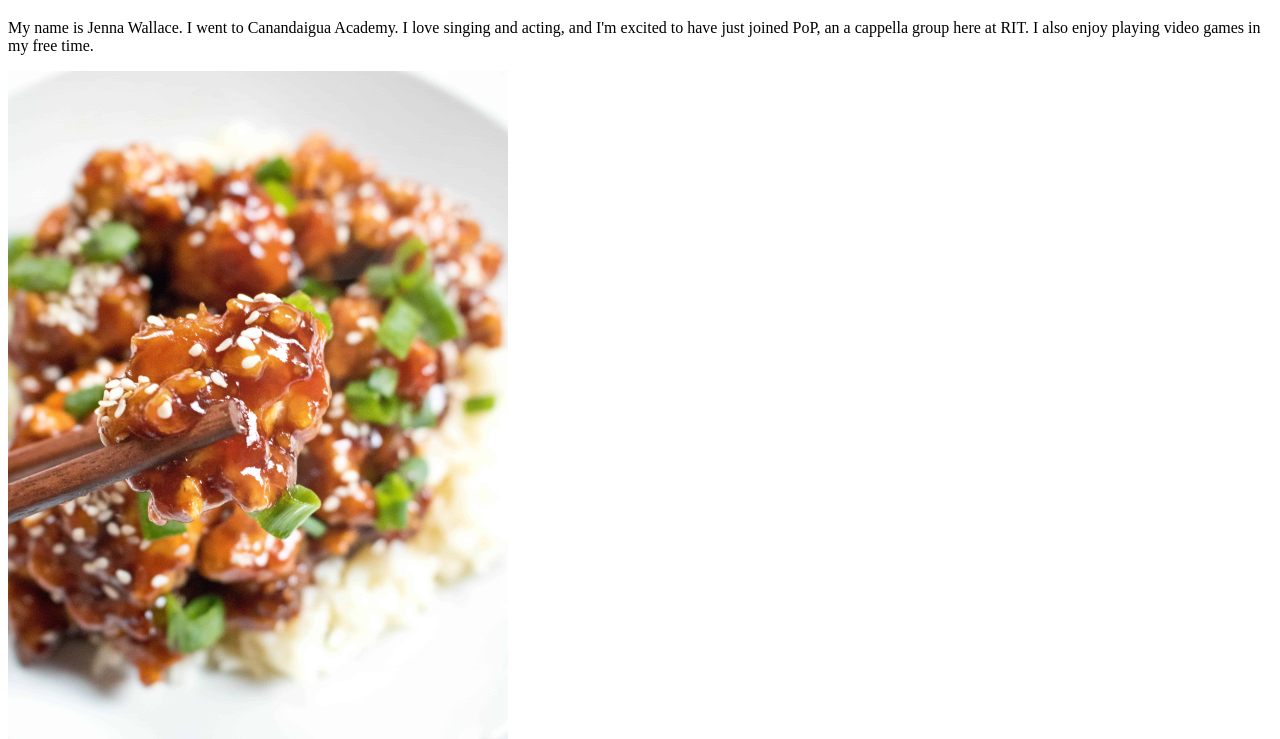
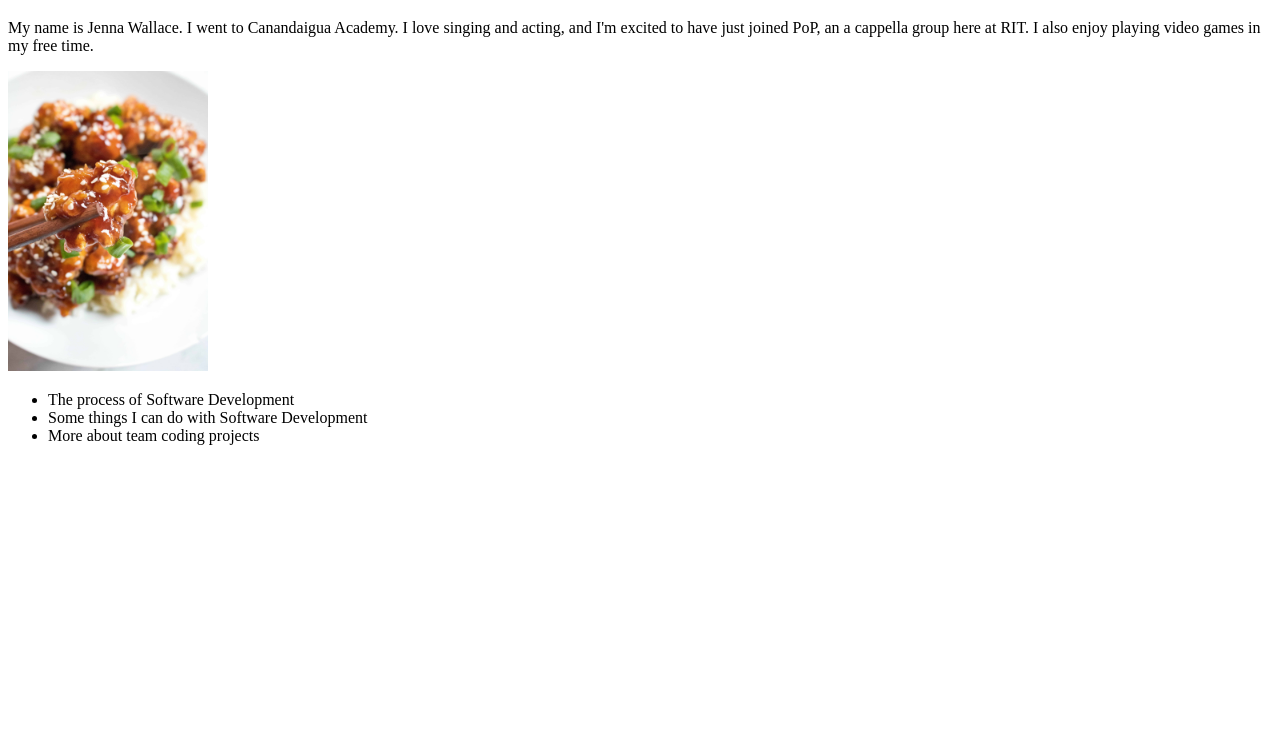
Before and after one commit to ohazura/swen101.github.io, a plain HTML site: page index.html in a window 1280 px wide. Shown: the part 61-800 px from the top of the page. Drawn offline with Linux system fonts and the light colour scheme.

Commit message:
github tutorial smaller image

```diff
--- a/index.html
+++ b/index.html
@@ -15,7 +15,7 @@
             joined PoP, an a cappella group here at RIT. I also enjoy
             playing video games in my free time.
         </p>
-        <img src="sesame_chicken.jpg" width="500" ></img>
+        <img src="sesame_chicken.jpg" width="200" ></img>
         <a href="https://www.se.rit.edu/~swen-101/00/index.html"></a>
         <ul>
             <li>The process of Software Development</li>
```
